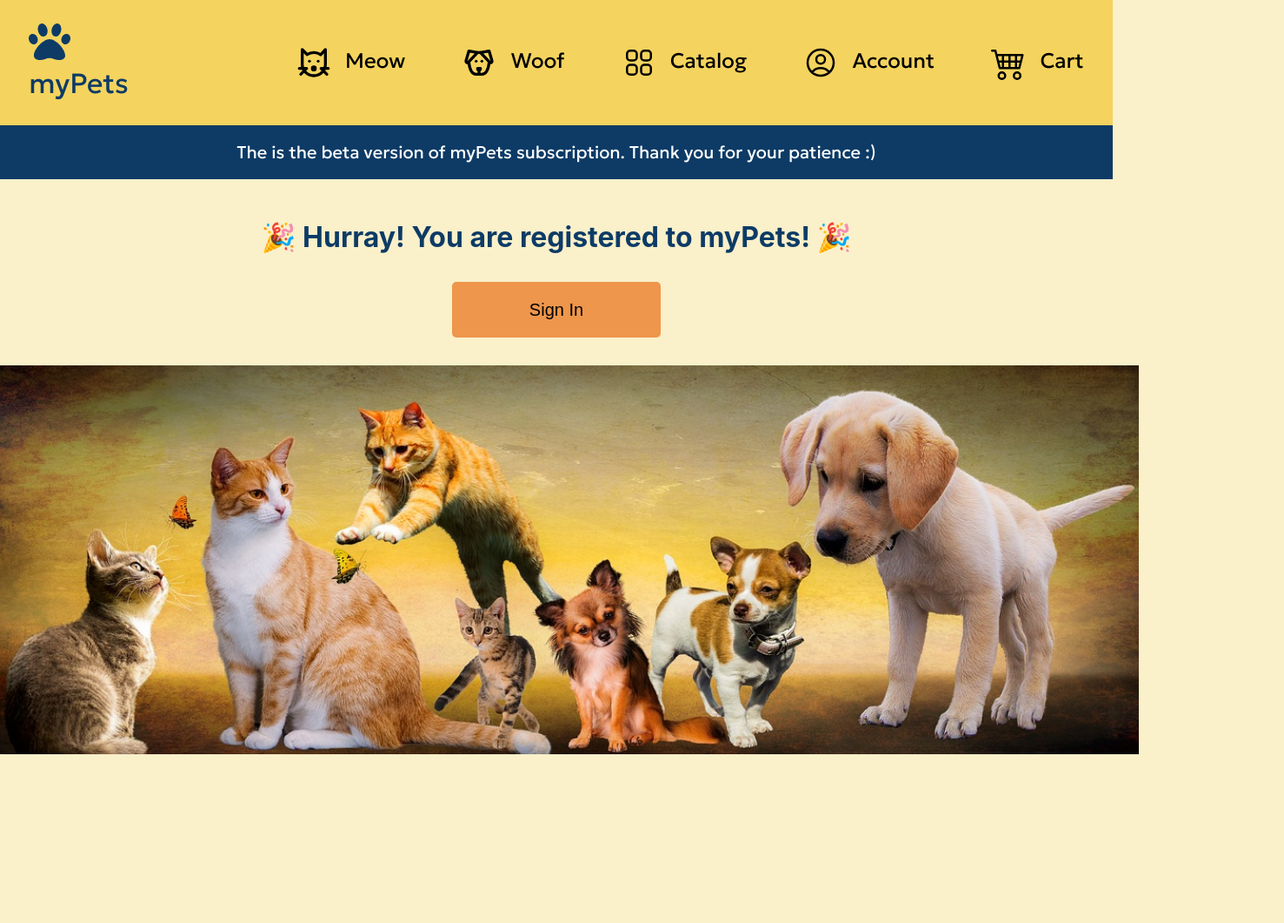
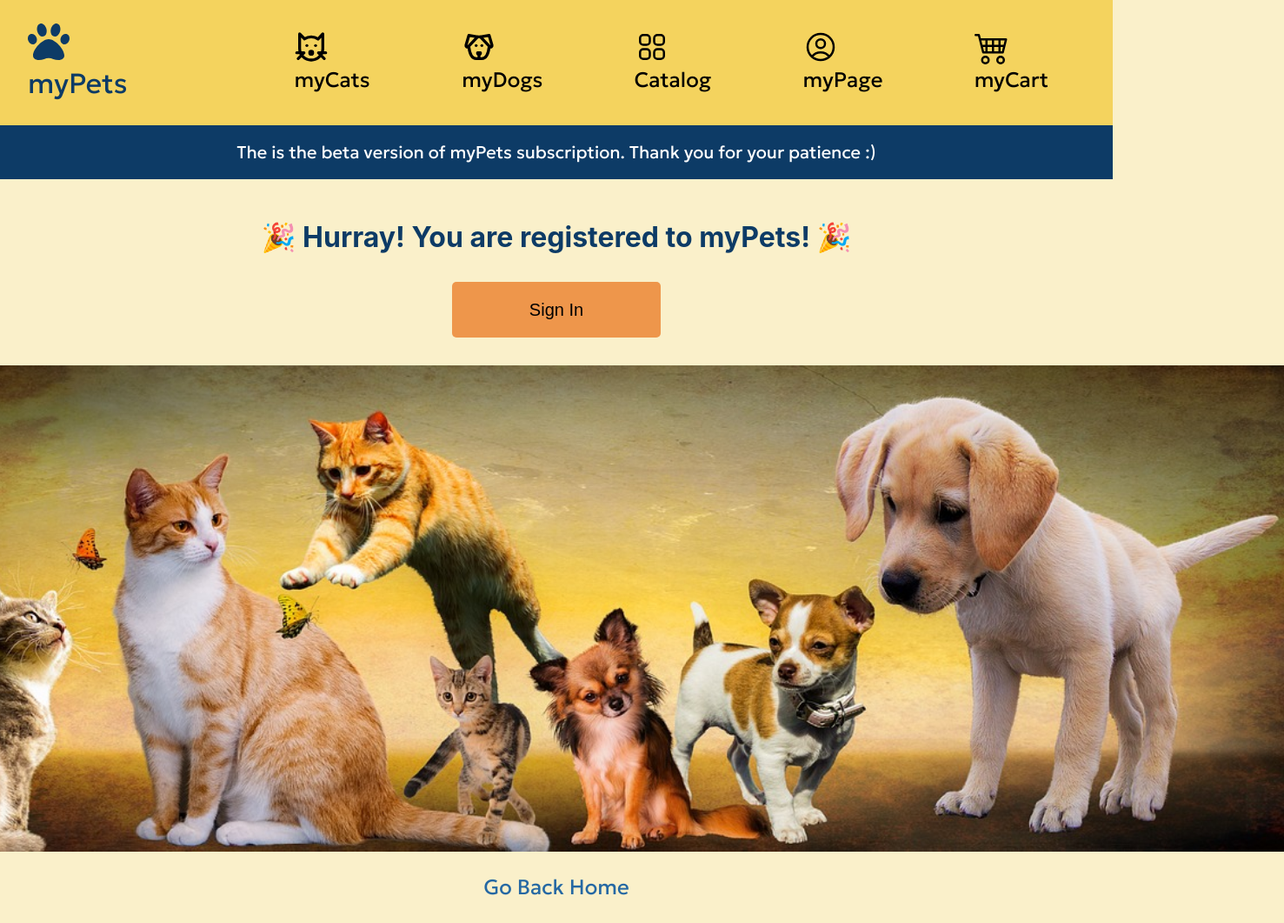
Before and after one commit to sarah-you/myPets, a React (Create React App) app in the folder client/: page /success in a window 1280 px wide. Shown: the whole page at 87% size, 1477 px wide, since content can reach past the window. Before the commit the page ends 867 px from the top, so only its background shows below. Built offline with nearby package versions, Linux system fonts and the light colour scheme.

Commit message:
css updates

```diff
--- a/client/src/components/NavBar.js
+++ b/client/src/components/NavBar.js
@@ -18,13 +18,13 @@ export default function NavBar() {
         <div className="meow-wrap">
           <Link to="/meow" className="meow">
             <TbCat className="kitti" />
-            Meow
+            myCats
           </Link>
         </div>
         <div className="woof-wrap">
           <Link to="/woof" className="woof">
             <TbDog className="doggo" />
-            Woof
+            myDogs
           </Link>
         </div>
         <div className="pc-wrap">
@@ -37,12 +37,12 @@ export default function NavBar() {
           {localStorage.getItem('account') !== null ? (
             <Link to="/signout" className="account">
               <HiOutlineUserCircle className="account-icon" />
-              Account
+              myPage
             </Link>
           ) : (
             <Link to="/signin" className="account">
               <HiOutlineUserCircle className="account-icon" />
-              Account
+              myPage
             </Link>
           )}
         </div>
@@ -50,12 +50,12 @@ export default function NavBar() {
           {localStorage.getItem('account') !== null ? (
             <Link to="/cart" className="cart">
               <BsCart4 className="cart-icon" />
-              Cart
+              myCart
             </Link>
           ) : (
             <Link to="/signin" className="account">
               <BsCart4 className="account-icon" />
-              Cart
+              myCart
             </Link>
           )}
         </div>
--- a/client/src/pages/SignOut.css
+++ b/client/src/pages/SignOut.css
@@ -1,6 +1,6 @@
 .signout-hero {
   width: 100%;
-  height: 500px;
+  height: 550px;
 }
 
 .signout-h1 {
--- a/client/src/pages/SubscriptionSuccess.css
+++ b/client/src/pages/SubscriptionSuccess.css
@@ -29,5 +29,5 @@
 }
 
 .success-img {
-  width: 120%;
+  width: 150%;
 }
--- a/client/src/pages/SubscriptionSuccess.js
+++ b/client/src/pages/SubscriptionSuccess.js
@@ -23,6 +23,11 @@ export default function SubscriptionSuccess() {
           alt="cats and dogs"
           className="success-img"
         />
+        <Link to="/">
+          <div className="back-btn-wrap">
+            <button className="btn home-btn">Go Back Home</button>
+          </div>
+        </Link>
       </div>
     </>
   );
```
